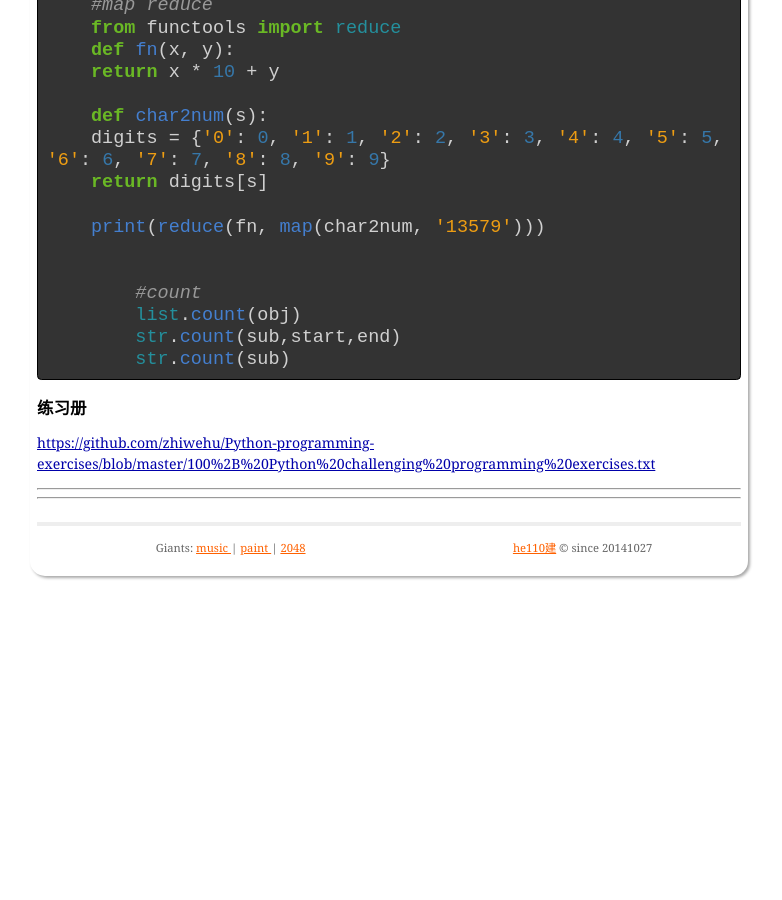
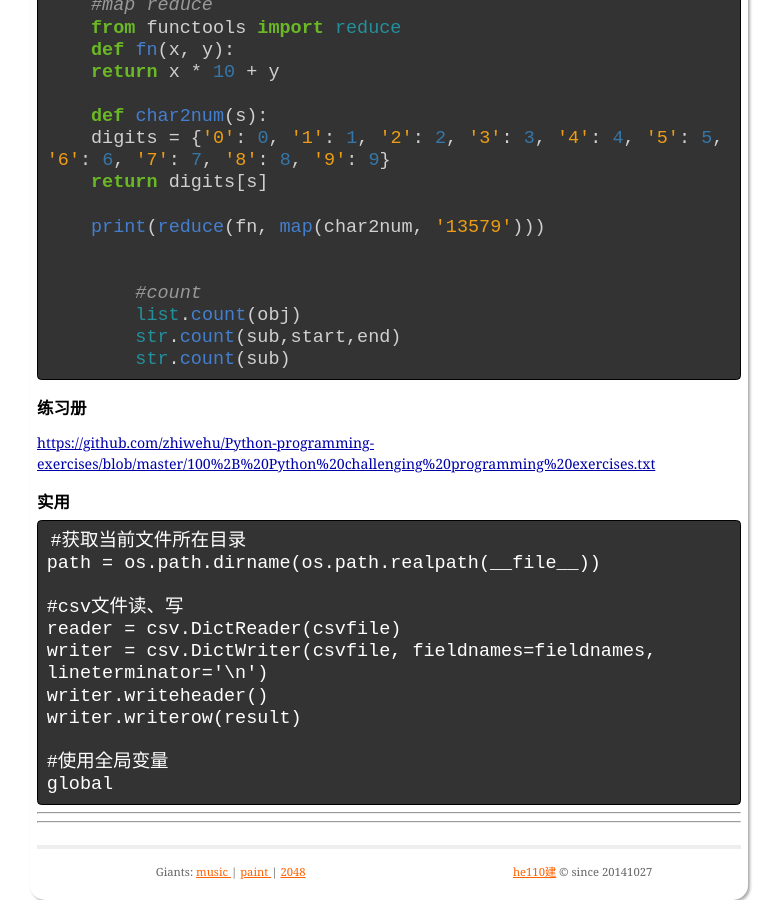
Before and after one commit to he110jian/he110jian.github.io, a Jekyll site: the page built from _posts/2018-10-15-Python.markdown, in a window 1280 px wide and 900 px high, scrolled down 6846 px. Shown: the whole window, without its empty margins (251-1033 px from the left). Built offline with Jekyll 4.4.1, drawn with Linux system fonts in a browser that asks for light colours; comment, search, counter and statistics services are not loaded.

Commit message:
2019年3月4日18:00:09

```diff
--- a/_posts/2017-01-15-JAVA.markdown
+++ b/_posts/2017-01-15-JAVA.markdown
@@ -75,6 +75,9 @@ CAS机制所保证的只是一个变量的原子性操作，而不能保证整
 - srandmember key count	##随机返回n个元素，不删除
 - sdiff #差集
 - sinter #交集
+
+### ThreadPoolExcutor ###
+[https://blog.csdn.net/zhouhl_cn/article/details/7392607](https://blog.csdn.net/zhouhl_cn/article/details/7392607)
 
 ### Optional ###
 
--- a/_posts/2018-10-15-Python.markdown
+++ b/_posts/2018-10-15-Python.markdown
@@ -323,6 +323,20 @@ layout: post
 ### 练习册 ###
 [https://github.com/zhiwehu/Python-programming-exercises/blob/master/100%2B%20Python%20challenging%20programming%20exercises.txt](https://github.com/zhiwehu/Python-programming-exercises/blob/master/100%2B%20Python%20challenging%20programming%20exercises.txt)
 
+### 实用 ###
+
+	#获取当前文件所在目录
+	path = os.path.dirname(os.path.realpath(__file__))
+
+	#csv文件读、写
+	reader = csv.DictReader(csvfile)
+	writer = csv.DictWriter(csvfile, fieldnames=fieldnames, lineterminator='\n')
+    writer.writeheader()
+	writer.writerow(result)
+
+	#使用全局变量
+	global
+
 ---
 
 
```
